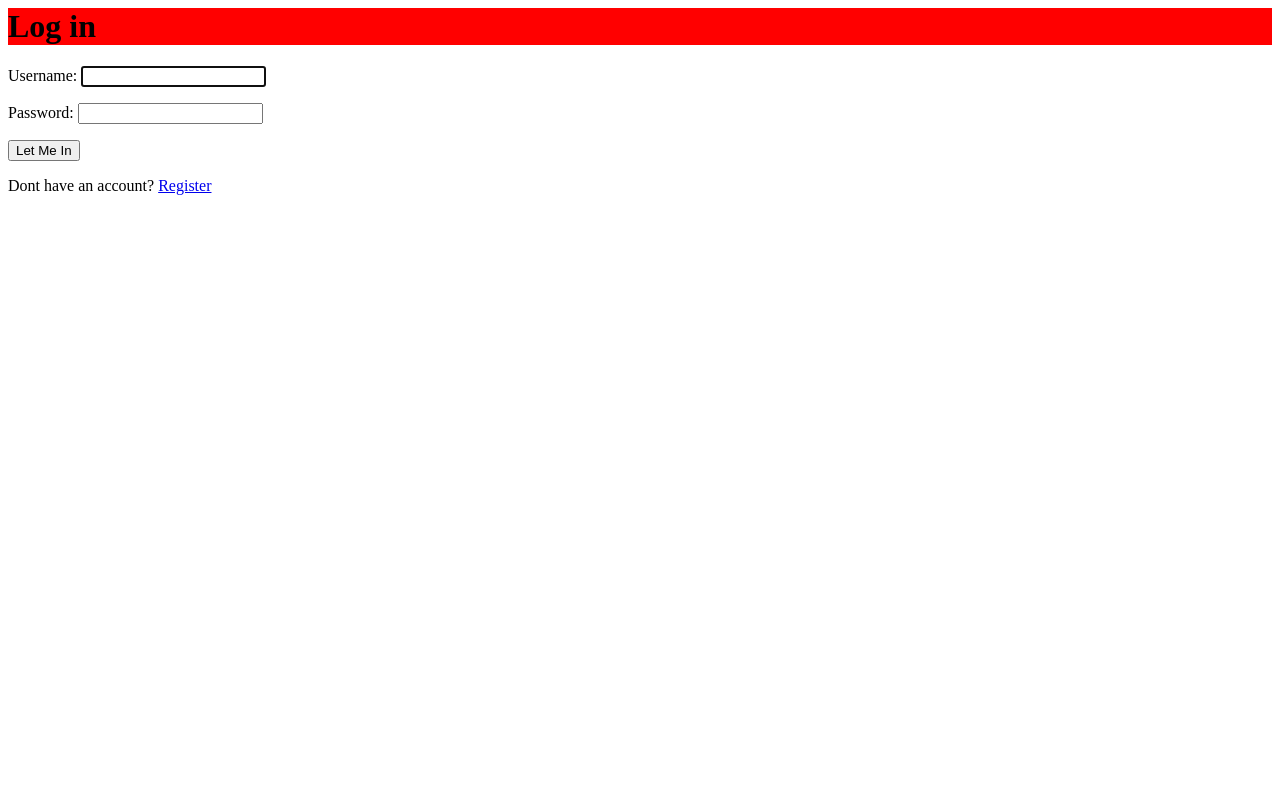
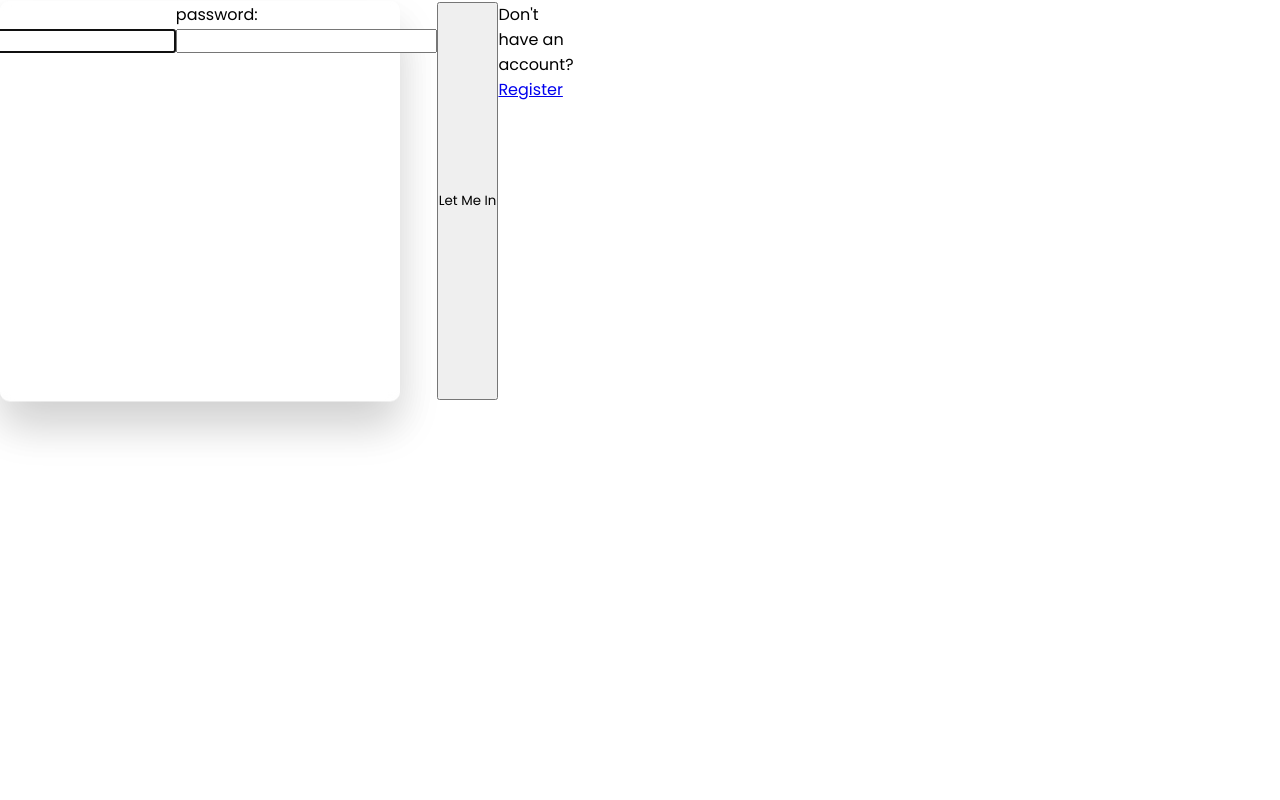
Before and after one commit to EnkhAmar/todo-app-django-3.1.7, a Django app: page /login/ in a window 1280 px wide. Run offline with Django 3.2, Linux system fonts and the light colour scheme.

Commit message:
some custome css

```diff
--- a/base/templates/base/login.html
+++ b/base/templates/base/login.html
@@ -1,15 +1,29 @@
-<h1 class="mai">Log in</h1>
+{% extends 'base/main.html' %}
+{% block content %}
+<div class="box">
+    <div class="container">
+        <h1 class="mai">Login Form</h1>
 
-<form method='POST'>
-    {% csrf_token %}
-    {{form.as_p}}
-    <input type="submit" value="Let Me In"/>
-</form>
+        <!-- <form method='POST'>
+            {% csrf_token %}
+            {{form.as_p}}
+            <input type="submit" value="Let Me In" />
+        </form> -->
 
-<p>Dont have an account? <a href="{% url 'register' %}">Register</a></p>
+        {{ form.non_field_errors }}
+        <div class="fieldWrapper">
+            {{ form.username.errors }}
+            <label for="{{ form.username.id_for_label }}">Username:</label>
+            {{ form.username }}
+        </div>
+        <div class="fieldWrapper">
+            {{ form.password.errors }}
+            <label for="{{ form.password.id_for_label }}">password:</label>
+            {{ form.password }}
+        </div>
+        <input type="submit" value="Let Me In" />
 
-<style>
-.mai{
-    background-color:red;
-}
-</style>
+        <p>Don't have an account? <a href="{% url 'register' %}">Register</a></p>
+    </div>
+</div>
+{% endblock content %}
--- /dev/null
+++ b/base/templates/base/main.html
@@ -0,0 +1,24 @@
+{% load static %}
+
+<!DOCTYPE html>
+<html lang="en">
+
+<head>
+    <meta charset="UTF-8">
+    <meta http-equiv="X-UA-Compatible" content="IE=edge">
+    <meta name="viewport" content="width=device-width, initial-scale=1.0">
+    <title>To Do List</title>
+    <link rel="stylesheet" type="text/css" href="{% static '/css/style.css' %}">
+</head>
+
+<body>
+
+    <div class="container">
+        {% block content %}
+
+        {% endblock content %}
+    </div>
+
+</body>
+
+</html>
--- a/base/templates/base/register.html
+++ b/base/templates/base/register.html
@@ -1,3 +1,6 @@
+{% extends 'base/main.html' %}
+{% block content %}
+
 <h1>Register</h1>
 
 <form method='POST'>
@@ -7,3 +10,5 @@
 </form>
 
 <p>Already have an account? <a href="{% url 'login'  %}">login</a></p>
+
+{% endblock content %}
--- a/base/templates/base/task_confirm_delete.html
+++ b/base/templates/base/task_confirm_delete.html
@@ -1,6 +1,11 @@
+{% extends 'base/main.html' %}
+{% block content %}
+
 <a href="{% url 'tasks' %}">Cancel</a>
 <form method='POST'>
     {% csrf_token %}
     <p>Are you sure you want to delete this task? "{{task}}"</p>
     <input type="submit" value="Delete" />
 </form>
+
+{% endblock content %}
--- a/base/templates/base/task_form.html
+++ b/base/templates/base/task_form.html
@@ -1,3 +1,6 @@
+{% extends 'base/main.html' %}
+{% block content %}
+
 <h1>Task Form</h1>
 <a href="{% url 'tasks' %}">Go back</a>
 <form method='POST' action=''>
@@ -5,3 +8,6 @@
     {{ form.as_p }}
     <input type='submit' value='submit'>
 </form>
+
+
+{% endblock content %}
--- a/base/templates/base/task_list.html
+++ b/base/templates/base/task_list.html
@@ -1,3 +1,5 @@
+{% extends 'base/main.html' %}
+{% block content %}
 
 {% if request.user.is_authenticated %}
     <p>{{request.user}}</p>
@@ -24,7 +26,6 @@
     {% for task in tasks %}
         <tr>
             <td>{{task.title}}</td>
-            <td><a href="{% url 'task' task.id %}">View</a></td>
             <td><a href="{% url 'task-update' task.id %}">Edit</a></td>
             <td><a href="{% url 'task-delete' task.id %}">Delete</a></td>
         </tr>
@@ -33,3 +34,4 @@
 
     {% endfor %}
 </table>
+{% endblock content %}
--- /dev/null
+++ b/static/css/style.css
@@ -0,0 +1,66 @@
+@import url('https://fonts.googleapis.com/css2?family=Poppins:wght@200;300;400;500;600;700;800;900&display=swap');
+*
+{
+    margin: 0;
+    padding: 0;
+    box-sizing: border-box;
+    font-family: 'Poppins', sans-serif;
+}
+body
+{
+    overflow: hidden;
+}
+section
+{
+    display: flex;
+    justify-content: center;
+    align-items: center;
+    min-height: 100vh;
+    background: linear-gradient(to bottom, #f1f4f9, #dff1ff);
+}
+section .color
+{
+    position: absolute;
+    filter: blur(150px);
+}
+section .color:nth-child(1)
+{
+    top: -350px;
+    width: 600px;
+    height: 600px;
+    background: #ff359b;
+}
+section .color:nth-child(2)
+{
+    bottom: -150px;
+    left: 100px;
+    width: 500px;
+    height: 500px;
+    background: #fffd87;
+}
+section .color:nth-child(3)
+{
+    bottom: 50px;
+    right: 100;
+    width: 300px;
+    height: 300px;
+    background: #00d2ff;
+}
+
+.box {
+    position: relative;
+}
+.container {
+    position: relative;
+    width: 400px;
+    min-height: 400px;
+    background: rgba(255, 255, 255, 0.1);
+    border-radius: 10px;
+    display: flex;
+    justify-content: center;
+    backdrop-filter: blur(5px);
+    box-shadow: 0 25px 45px rgba(0, 0, 0, 0.1);
+    border: 1px solid rgba(255, 255, 255, 0.5);
+    border-right: 1px solid rgba(255, 255, 255, 0.2);
+    border-bottom: 1px solid rgba(255, 255, 255, 0.2);
+}
--- a/todo_app/settings.py
+++ b/todo_app/settings.py
@@ -123,3 +123,8 @@ LOGIN_URL = 'login'
 # https://docs.djangoproject.com/en/3.1/howto/static-files/
 
 STATIC_URL = '/static/'
+
+STATICFILES_DIRS = [
+    BASE_DIR / 'static',
+    'var/www/static'
+]
```
Also changed, not shown: db.sqlite3.
